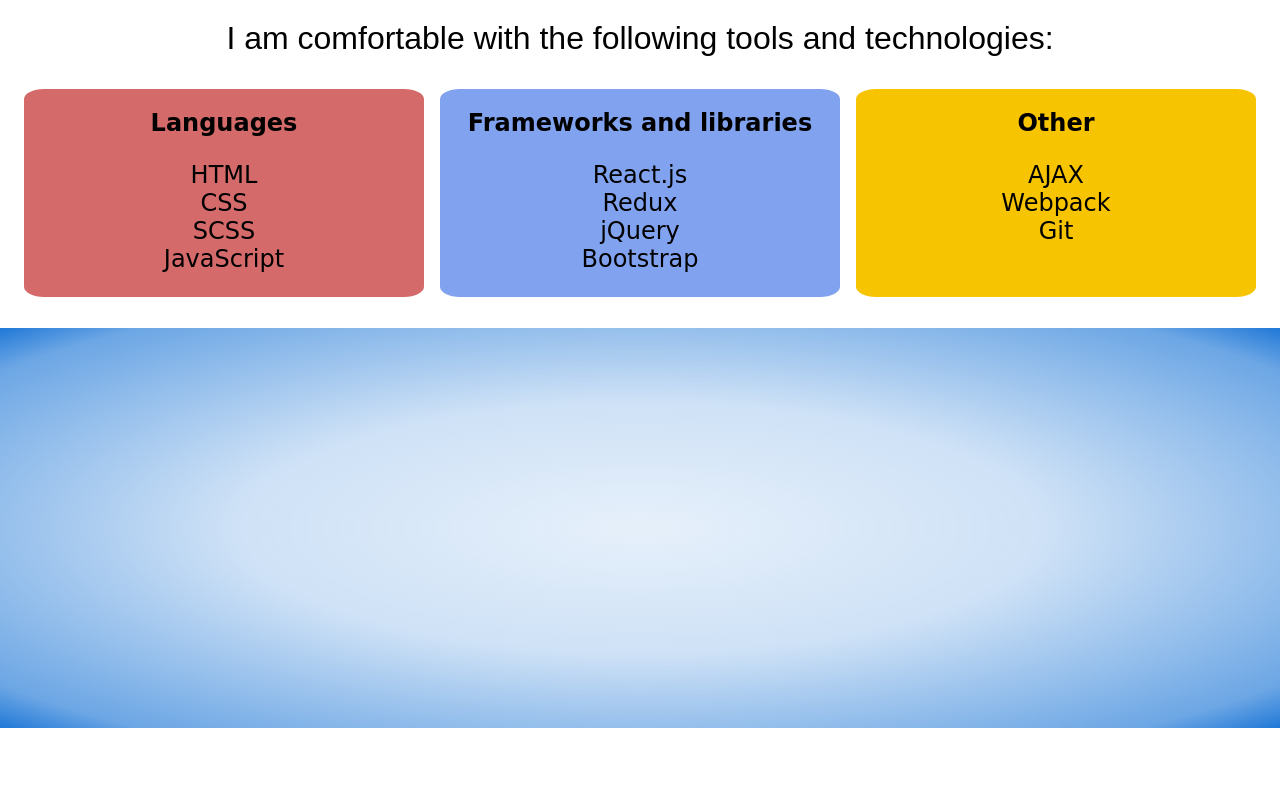
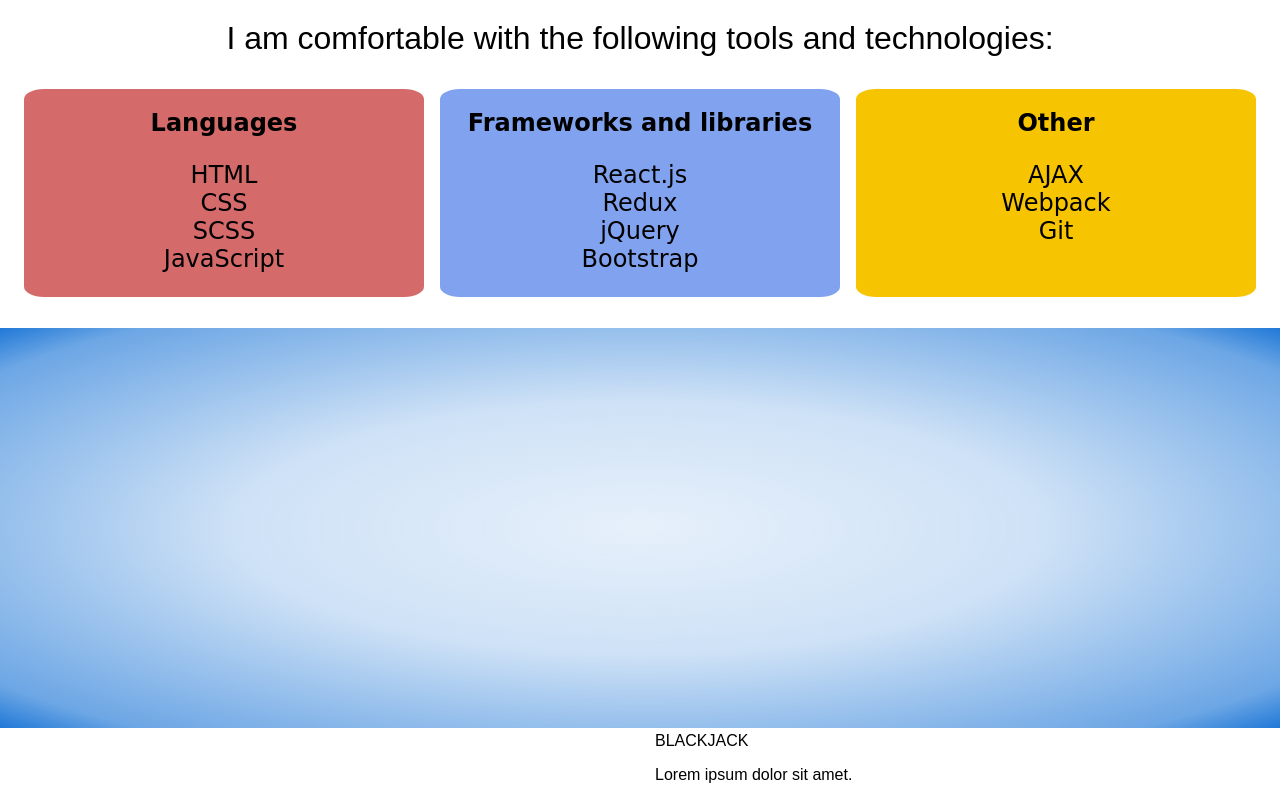
Before and after one commit to MilosLbr/Portfolio-website, a website built with webpack: page src/index.html in a window 1280 px wide. Shown: the part 1460-2260 px from the top of the page. Before the commit the page ends 2192 px from the top, so only its background shows below. Built offline with nearby package versions, Linux system fonts and the light colour scheme; files whose address does not match are found by name; a web font is replaced by a local one.

Commit message:
preparing project section

```diff
--- a/src/index.html
+++ b/src/index.html
@@ -22,7 +22,7 @@
             <div class="otherNavLinks">
                     <a href="#about">About</a>
                     <a href="#skills">Skills</a>
-                    <a>Projects</a>
+                    <a href="#projects">Projects</a>
                     <a class="btn btn-primary">Contact</a>
             </div>
         </nav>
@@ -39,7 +39,7 @@
         </div>
         <!-- See projects link -->
         <div class="toBottom">
-            <a class=" btn btn-lg btn-secondary ">See projects &nbsp;<div class=" arrowDown"></div> </a>
+            <a href="#projects" class=" btn btn-lg btn-secondary ">See projects &nbsp;<div class=" arrowDown"></div> </a>
 
         </div>
 
@@ -112,6 +112,23 @@
         </canvas>
     </div>
 
+    <!-- Projects -->
+    <div id="projects" class="projects">
+        <div class="row projectTile">
+            <div class="col col-lg-50"></div>
+
+            <div class="col col-lg-50">
+                <div class="projectName">
+                    BLACKJACK
+                </div>
+                <p class="projectDescription">
+                    Lorem ipsum dolor sit amet.
+                </p>
+            </div>
+
+        </div>
+    </div>
+
 
 </body>
 </html>
--- a/src/scss/base/mediaQueries.scss
+++ b/src/scss/base/mediaQueries.scss
@@ -3,3 +3,9 @@
         @content;
     }
 }
+
+@mixin extraLargeDevices {
+    @media only screen and (min-width : 1200px){
+        @content;
+    }
+}
--- a/src/scss/layout/layout.scss
+++ b/src/scss/layout/layout.scss
@@ -26,3 +26,9 @@
         width: 32%;
     }
 }
+
+@include extraLargeDevices{
+    .col-lg-50{
+        width:  50%;
+    }
+}
--- /dev/null
+++ b/src/scss/modules/projects.scss
@@ -0,0 +1,24 @@
+.projects{
+    text-align: center;
+}
+
+.projectTile{
+
+}
+
+.projectName{
+    font-family: 'Just Another Hand', cursive;
+    font-size: 32px;
+}
+
+.projectDescription{
+
+}
+
+.techStack{
+
+}
+
+.linkTo a{
+
+}
```
